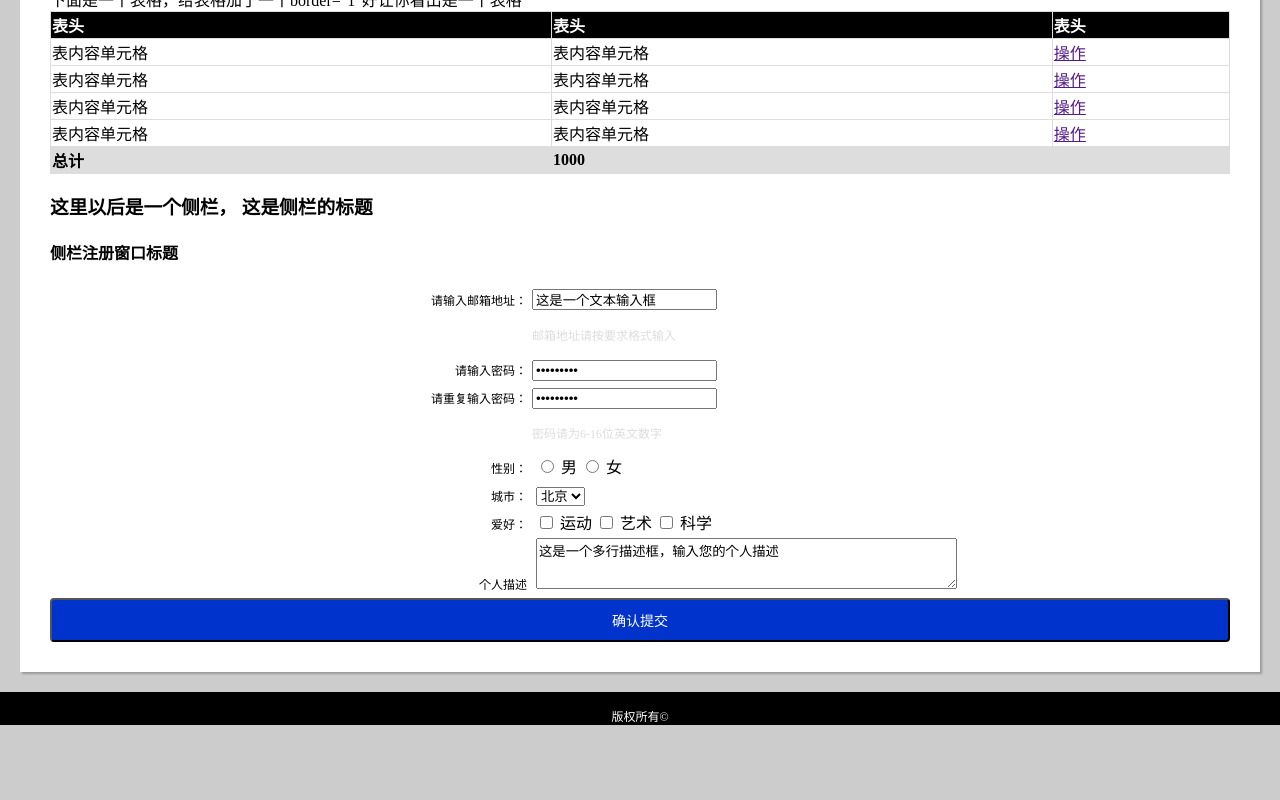
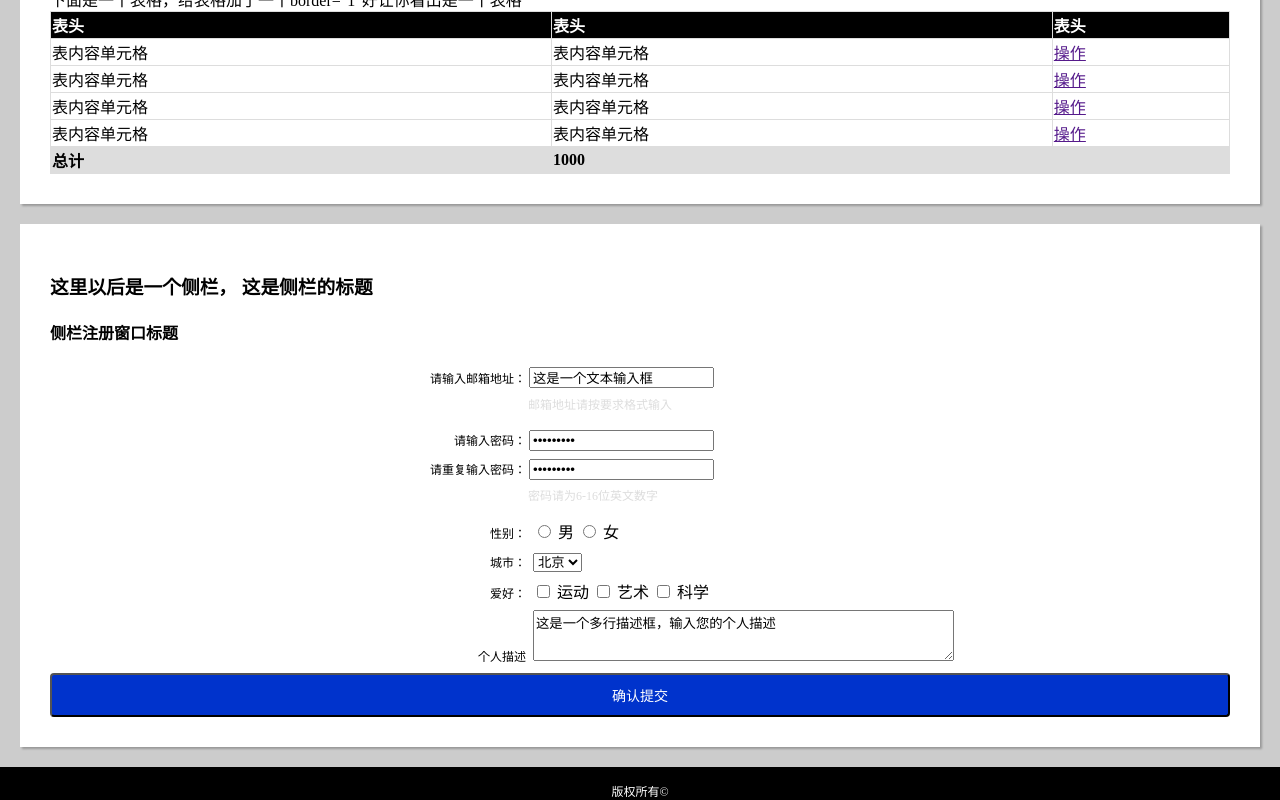
Before and after one commit to PeixinLI/ife2016-ucsd, a plain HTML site: page task2.html in a window 1280 px wide. Shown: the part 3104-3904 px from the top of the page. Before the commit the page ends 3829 px from the top, so only its background shows below. Drawn offline with Linux system fonts and the light colour scheme.

Commit message:
fixdetails

```diff
--- a/task2.css
+++ b/task2.css
@@ -82,12 +82,17 @@ form label{
 	width: 40%;
 	text-align: right;
 	font-size: 12px;
+	margin: 3px;
+}
+div.form{
 	margin: 5px;
 }
 p.tips{
 	display: inline-block;
 	font-size: 12px;
 	color: #ddd;
+	margin-bottom: 10px;
+	margin-top: 0px;
 }
 input[type=submit] {
 	background-color: #0033cc;
--- a/task2.html
+++ b/task2.html
@@ -136,23 +136,25 @@
 				</tr>
 			</tfoot>
 		</table>
+</article>
 
+<article>
 		<h3>这里以后是一个侧栏， 这是侧栏的标题</h3>
 			<h4>侧栏注册窗口标题</h4>
 			<form action="save.php" method="post">
-			<div><label>请输入邮箱地址：</label><input type="text" name="email" value="这是一个文本输入框" /><br /></div>
+			<div class="form"><label>请输入邮箱地址：</label><input type="text" name="email" value="这是一个文本输入框" /><br /></div>
 			<div><label></label><p class="tips">邮箱地址请按要求格式输入</p><br /></div>
-			<div><label>请输入密码：</label><input type="password" name="password" value="这是一个文本输入框" /><br /></div>
-			<div><label>请重复输入密码：</label><input type="password" name="repeatPassword" value="这是一个文本输入框" /><br /></div>
+			<div class="form"><label>请输入密码：</label><input type="password" name="password" value="这是一个文本输入框" /><br /></div>
+			<div class="form"><label>请重复输入密码：</label><input type="password" name="repeatPassword" value="这是一个文本输入框" /><br /></div>
 			<div><label></label><p class="tips">密码请为6-16位英文数字</p><br /></div>
-			<div>
+			<div class="form">
     			<label>性别：</label>
     			<input type="radio" name="gender" value="1" id="male" />
     			男
     			<input type="radio" name="gender" value="2" id="female" />
     			女
 			</div>
-			<div>
+			<div class="form">
     			<label>城市：</label>
     			<select>
       				<option value="北京" selected="selected">北京</option>
@@ -163,13 +165,13 @@
     			</select>
 
 			</div>
-			<div>
+			<div class="form">
 				<label>爱好：</label>
 				<input type="checkbox" name="hobby1" value="运动"> 运动
 				<input type="checkbox" name="hobby2" value="艺术"> 艺术
 				<input type="checkbox" name="hobby3" value="科学"> 科学
 			</div>
-			<div>
+			<div class="form">
 				<label>个人描述</label>
 				<textarea rows="3" cols="50">这是一个多行描述框，输入您的个人描述</textarea>
 			</div>
```
